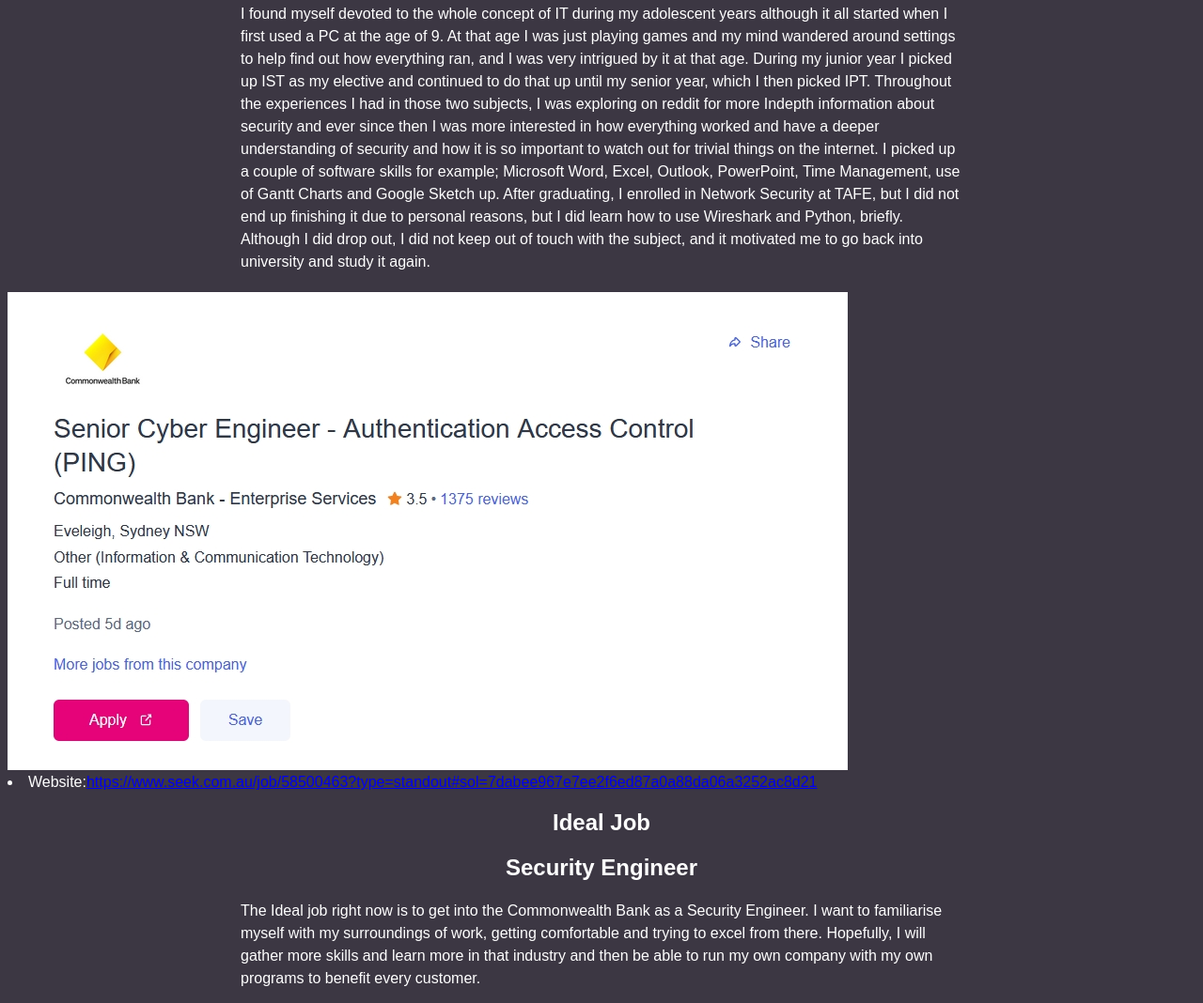
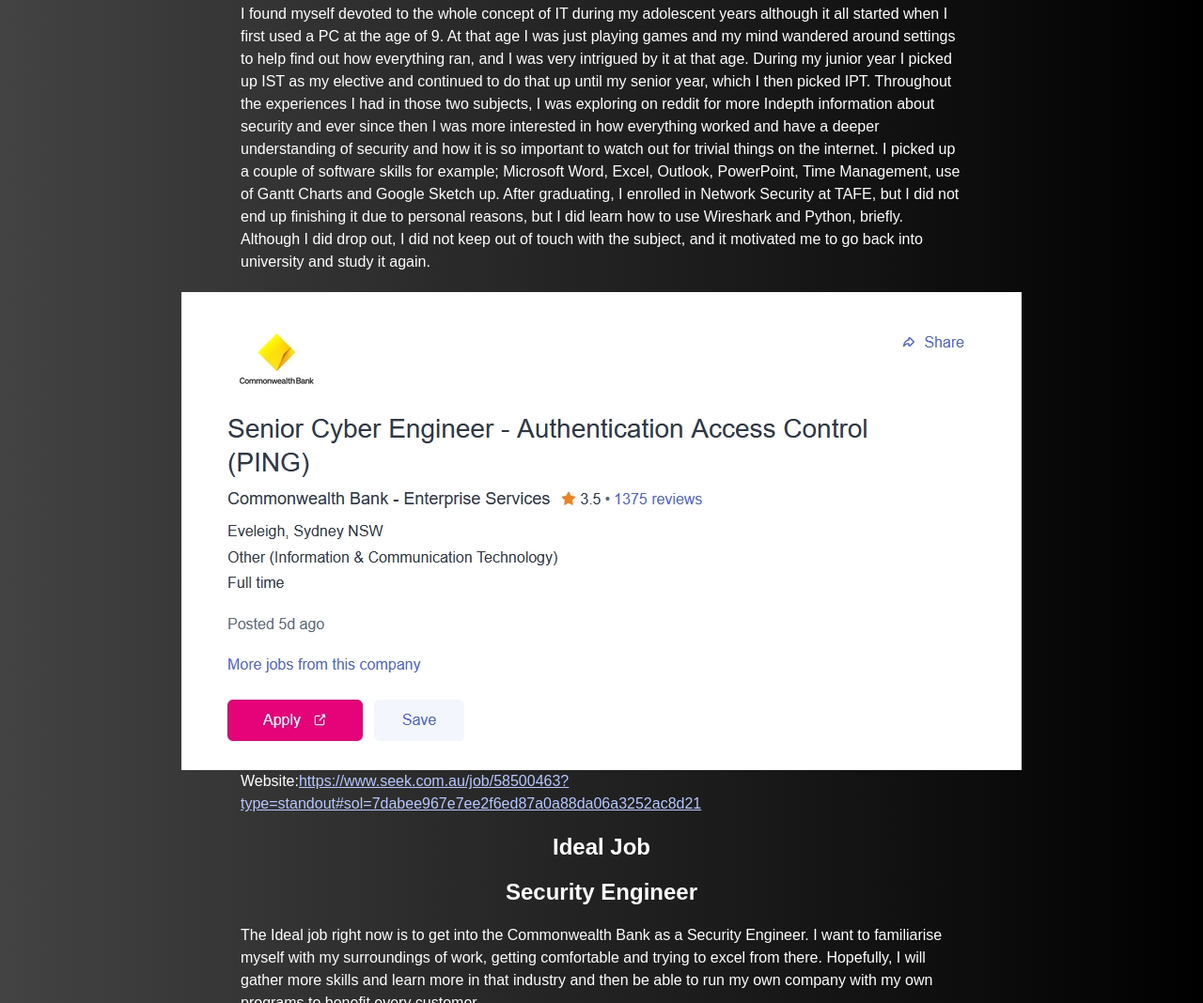
Before and after one commit to 1jasoner1/1jasoner1.github.io, a plain HTML site: page index.html in a window 1280 px wide. Shown: the part 1596-2664 px from the top of the page at 94% size. Drawn offline with Linux system fonts and the light colour scheme.

Commit message:
updated background and links

```diff
--- a/index.html
+++ b/index.html
@@ -75,7 +75,7 @@
        <img src="ideal_job.jpg"/>
      </div>
      <div id="Job">
-     <li>Website:<a href="https://www.seek.com.au/job/58500463?type=standout#sol=7dabee967e7ee2f6ed87a0a88da06a3252ac8d21"target="_blank">https://www.seek.com.au/job/58500463?type=standout#sol=7dabee967e7ee2f6ed87a0a88da06a3252ac8d21</a></li>
+     <p>Website:<a href="https://www.seek.com.au/job/58500463?type=standout#sol=7dabee967e7ee2f6ed87a0a88da06a3252ac8d21"target="_blank">https://www.seek.com.au/job/58500463?type=standout#sol=7dabee967e7ee2f6ed87a0a88da06a3252ac8d21</a></p>
    </div>
               <div class="sectionTitle"><h1>Ideal Job</h1></div>
               <div class="sectionContent">
--- a/style.css
+++ b/style.css
@@ -1,8 +1,12 @@
 body {
-  background: #3C3743;
   font-family: Arial, Helvetica, sans-serif;
   font-size: 16px;
   color: #FFFFFF;
+
+background: #000000;
+background: -webkit-linear-gradient(to right, #434343, #000000);
+background: linear-gradient(to right, #434343, #000000);
+
 }
 
 #headshot img {
@@ -60,10 +64,20 @@ h3 {
   text-align: center;
 }
 
-#ideal_job img {
+#idealJob img {
   display: block;
   margin-left: auto;
   margin-right: auto;
-  width: 500px;
-  height: 400px;
 }
+
+ #idealJob p {
+   margin: 0 auto;
+ }
+
+a {
+  color: #b8c9ff;
+}
+
+a:visited {
+  color: white;
+}
```
